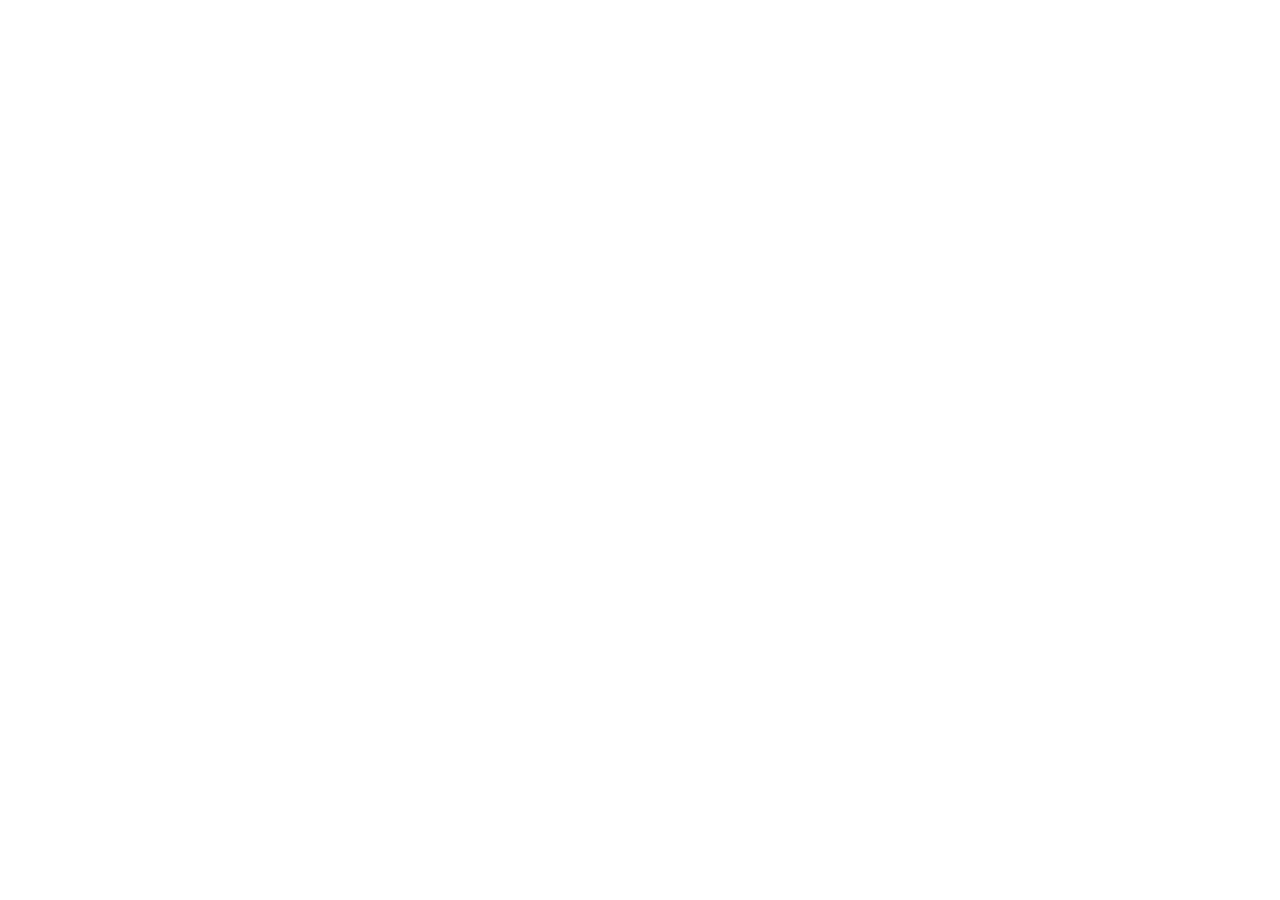
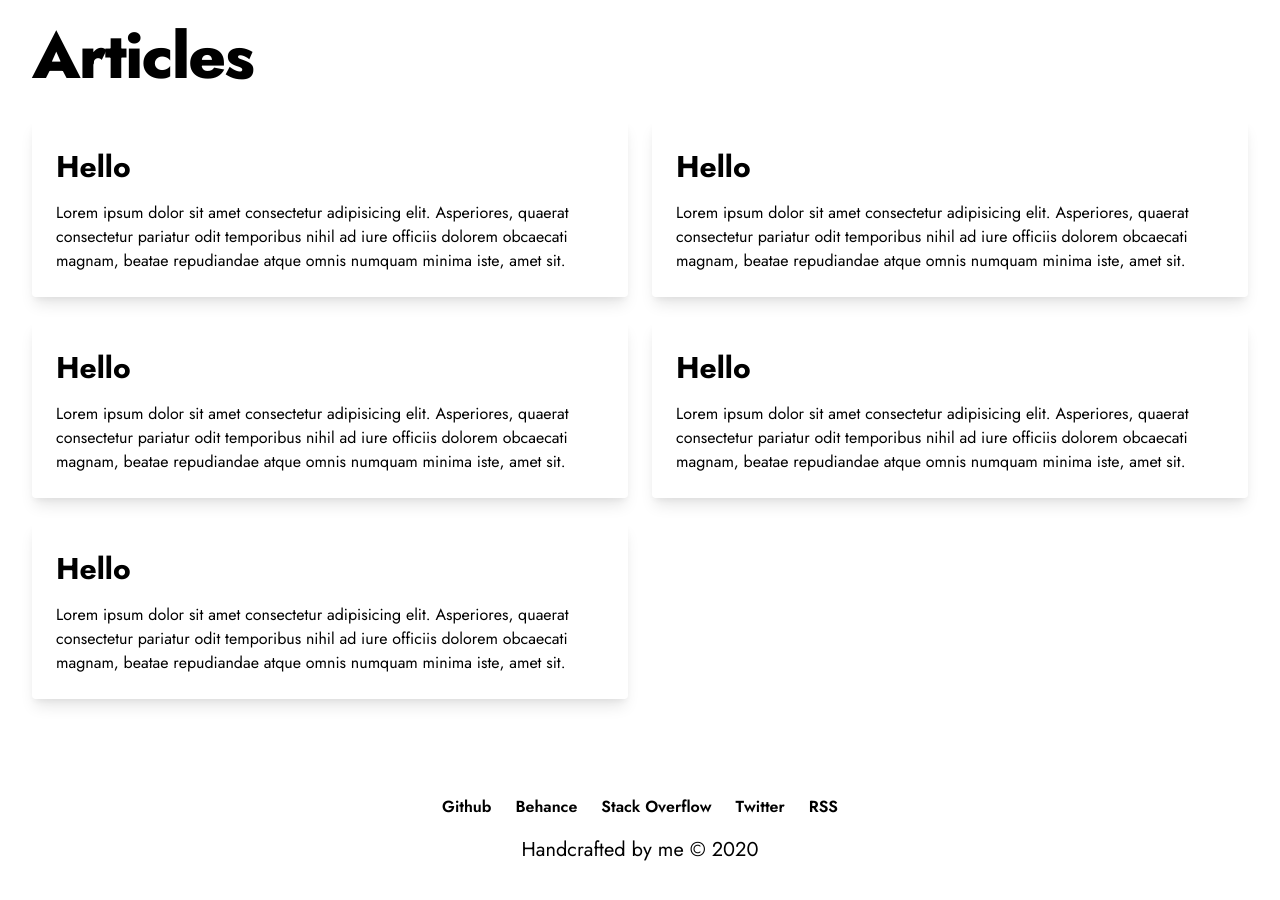
Before and after one commit to sibasishm/sibasish.me, a Next.js app: page / in a window 1280 px wide. Shown: the part 1600-2500 px from the top of the page. Before the commit the page ends 800 px from the top, so only its background shows below. Built offline with nearby package versions, Linux system fonts and the light colour scheme.

Commit message:
layout fixed

```diff
--- a/components/Hero.js
+++ b/components/Hero.js
@@ -1,14 +1,7 @@
 import Link from 'next/link';
 
 const Hero = () => (
-  <div className="mt-10 sm:mt-12 lg:mt-20 xl:mt-32 sm:text-center lg:text-left">
-    <h4 className="text-md sm:text-xl md:text-2xl font-light capitalize tracking-widest">
-      Designer, developer, blogger
-    </h4>
-    <h2 className="mt-3 sm:mt-5 text-3xl tracking-tight leading-10 font-extrabold text-text sm:text-5xl sm:leading-none md:text-6xl whitespace-pre-line">
-      I transform good ideas{`\n`} into
-      <span className="text-primary"> great products.</span>
-    </h2>
+  <>
     <p className="mt-3 text-base text-text-offset sm:mt-5 sm:text-lg sm:max-w-2xl sm:mx-auto md:text-xl lg:mx-0">
       Lorem ipsum dolor sit amet consectetur adipisicing elit. Praesentium atque, porro est nostrum
       eum repudiandae, veniam incidunt soluta aut debitis, quis explicabo reiciendis ad velit iusto.
@@ -30,7 +23,7 @@ const Hero = () => (
         </Link>
       </div>
     </div>
-  </div>
+  </>
 );
 
 export default Hero;
--- a/components/Layout.js
+++ b/components/Layout.js
@@ -29,6 +29,18 @@ const Layout = ({ children, title }) => {
         <main className="max-w-5xl mx-auto px-4 sm:px-6 lg:px-8 xl:max-w-screen-xl">
           {children}
         </main>
+        <footer className="bg-primary text-background-offset p-12 px-16 mt-12 text-center">
+          <div className="max-w-5xl mx-auto px-4 sm:px-6 lg:px-8 xl:max-w-screen-xl">
+            <ul className="flex justify-center items-center">
+              <li className="text-md font-semibold">Github</li>
+              <li className="text-md font-semibold ml-6">Behance</li>
+              <li className="text-md font-semibold ml-6">Stack Overflow</li>
+              <li className="text-md font-semibold ml-6">Twitter</li>
+              <li className="text-md font-semibold ml-6">RSS</li>
+            </ul>
+            <p className="text-xl mt-4">Handcrafted by me &copy; 2020</p>
+          </div>
+        </footer>
       </div>
     </>
   );
--- /dev/null
+++ b/components/Projects.js
@@ -0,0 +1,46 @@
+const Projects = () => (
+  <div className="mt-8 grid gap-6 grid-cols-1 lg:grid-cols-2">
+    <div className="bg-background-offset rounded shadow-lg p-6">
+      <h1 className="text-3xl font-bold mb-3">Hello</h1>
+      <p>
+        Lorem ipsum dolor sit amet consectetur adipisicing elit. Asperiores, quaerat consectetur
+        pariatur odit temporibus nihil ad iure officiis dolorem obcaecati magnam, beatae repudiandae
+        atque omnis numquam minima iste, amet sit.
+      </p>
+    </div>
+    <div className="bg-background-offset rounded shadow-lg p-6">
+      <h1 className="text-3xl font-bold mb-3">Hello</h1>
+      <p>
+        Lorem ipsum dolor sit amet consectetur adipisicing elit. Asperiores, quaerat consectetur
+        pariatur odit temporibus nihil ad iure officiis dolorem obcaecati magnam, beatae repudiandae
+        atque omnis numquam minima iste, amet sit.
+      </p>
+    </div>
+    <div className="bg-background-offset rounded shadow-lg p-6">
+      <h1 className="text-3xl font-bold mb-3">Hello</h1>
+      <p>
+        Lorem ipsum dolor sit amet consectetur adipisicing elit. Asperiores, quaerat consectetur
+        pariatur odit temporibus nihil ad iure officiis dolorem obcaecati magnam, beatae repudiandae
+        atque omnis numquam minima iste, amet sit.
+      </p>
+    </div>
+    <div className="bg-background-offset rounded shadow-lg p-6">
+      <h1 className="text-3xl font-bold mb-3">Hello</h1>
+      <p>
+        Lorem ipsum dolor sit amet consectetur adipisicing elit. Asperiores, quaerat consectetur
+        pariatur odit temporibus nihil ad iure officiis dolorem obcaecati magnam, beatae repudiandae
+        atque omnis numquam minima iste, amet sit.
+      </p>
+    </div>
+    <div className="bg-background-offset rounded shadow-lg p-6">
+      <h1 className="text-3xl font-bold mb-3">Hello</h1>
+      <p>
+        Lorem ipsum dolor sit amet consectetur adipisicing elit. Asperiores, quaerat consectetur
+        pariatur odit temporibus nihil ad iure officiis dolorem obcaecati magnam, beatae repudiandae
+        atque omnis numquam minima iste, amet sit.
+      </p>
+    </div>
+  </div>
+);
+
+export default Projects;
--- /dev/null
+++ b/components/Section.js
@@ -0,0 +1,13 @@
+const Section = ({ title, subtitle, children }) => (
+  <section className="mt-10 sm:mt-12 lg:mt-20 xl:mt-32 sm:text-center lg:text-left">
+    <h4 className="text-md sm:text-xl md:text-2xl font-light capitalize tracking-widest text-text-offset">
+      {subtitle}
+    </h4>
+    <h1 className="mt-3 sm:mt-5 text-3xl tracking-tight leading-10 font-extrabold text-text sm:text-5xl sm:leading-none md:text-6xl whitespace-pre-line">
+      {title}
+    </h1>
+    {children}
+  </section>
+);
+
+export default Section;
--- a/pages/index.js
+++ b/pages/index.js
@@ -1,10 +1,26 @@
 import Layout from '../components/Layout';
+import Section from '../components/Section';
 import Hero from '../components/Hero';
+import Projects from '../components/Projects';
+
+const Title = () => (
+  <>
+    I transform good ideas{`\n`} into <span className="text-primary">great products.</span>
+  </>
+);
 
 const Index = () => {
   return (
     <Layout>
-      <Hero />
+      <Section title={<Title />} subtitle="Designer, developer, blogger">
+        <Hero />
+      </Section>
+      <Section title="Personal projects" subtitle="Most popular">
+        <Projects />
+      </Section>
+      <Section title="Articles" subtitle="Latest">
+        <Projects />
+      </Section>
     </Layout>
   );
 };
--- a/styles/index.css
+++ b/styles/index.css
@@ -16,7 +16,7 @@
   --color-background: #102c44;
   --color-background-offset: #0d2438;
   --color-text: #fefffe;
-  --color-text-offset: #99a8bd;
+  --color-text-offset: #94a1b2;
   --color-border: #535161;
   --color-primary: #badb42;
   --color-primary-offset: #cbe864;
```
